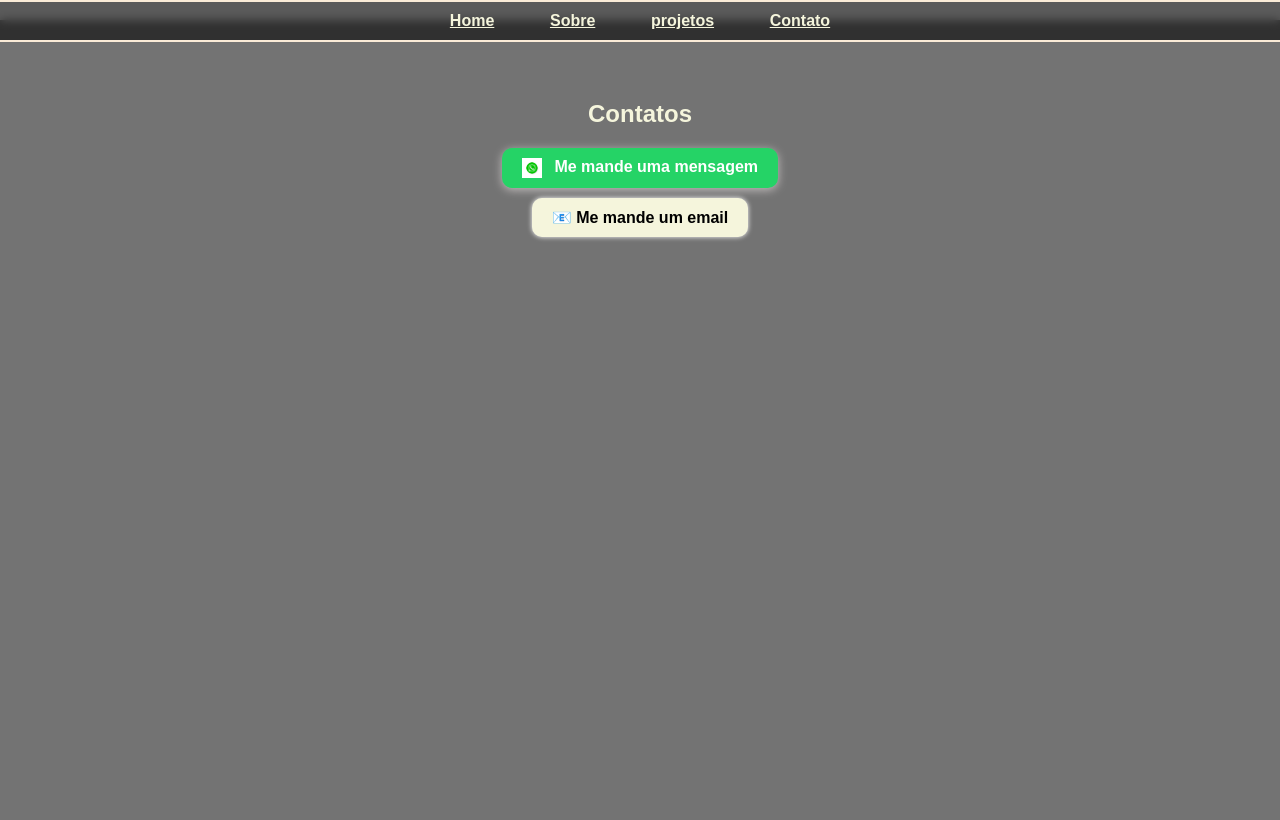
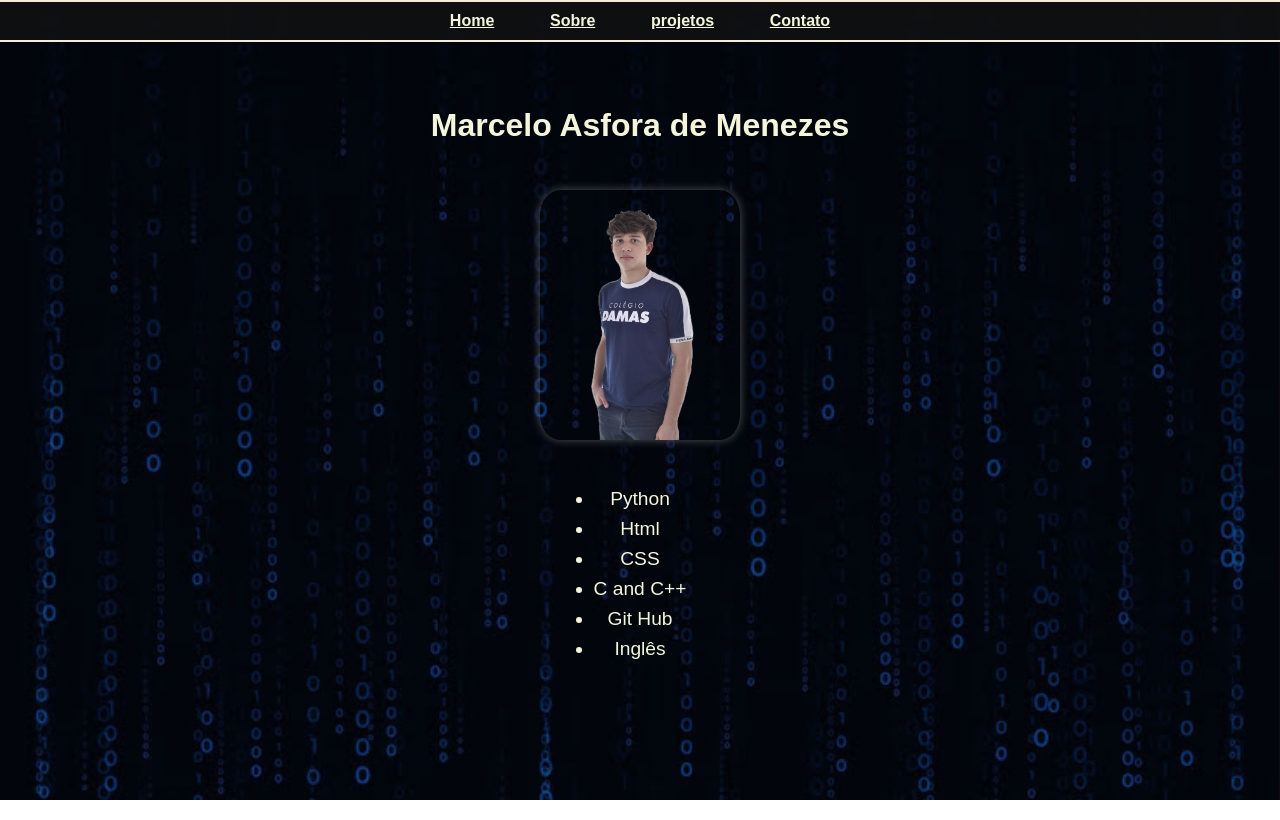
Before and after one commit to Marcelomenezes07/Portifolio, a plain HTML site: page index.html in a window 1280 px wide. Drawn offline with Linux system fonts and the light colour scheme.

Commit message:
corrigindo a imagem de fundo

```diff
--- a/script.js
+++ b/script.js
@@ -14,5 +14,5 @@ function navigate(pageId) {
 
 // Mostra a página "home" ao carregar o site
 window.onload = function () {
-  navigate('contato');
+  navigate('home');
 };
--- a/style.css
+++ b/style.css
@@ -7,7 +7,7 @@ html, body {
   margin: 0;
   padding: 0;
   min-height: 100vh;
-  background: url('fotos/fundo.avif') center/cover no-repeat fixed;
+  background: url('fotos/fundo.avif.jpg') center/cover no-repeat fixed;
   color: beige;
   font-family: sans-serif;
   box-sizing: border-box;
```
